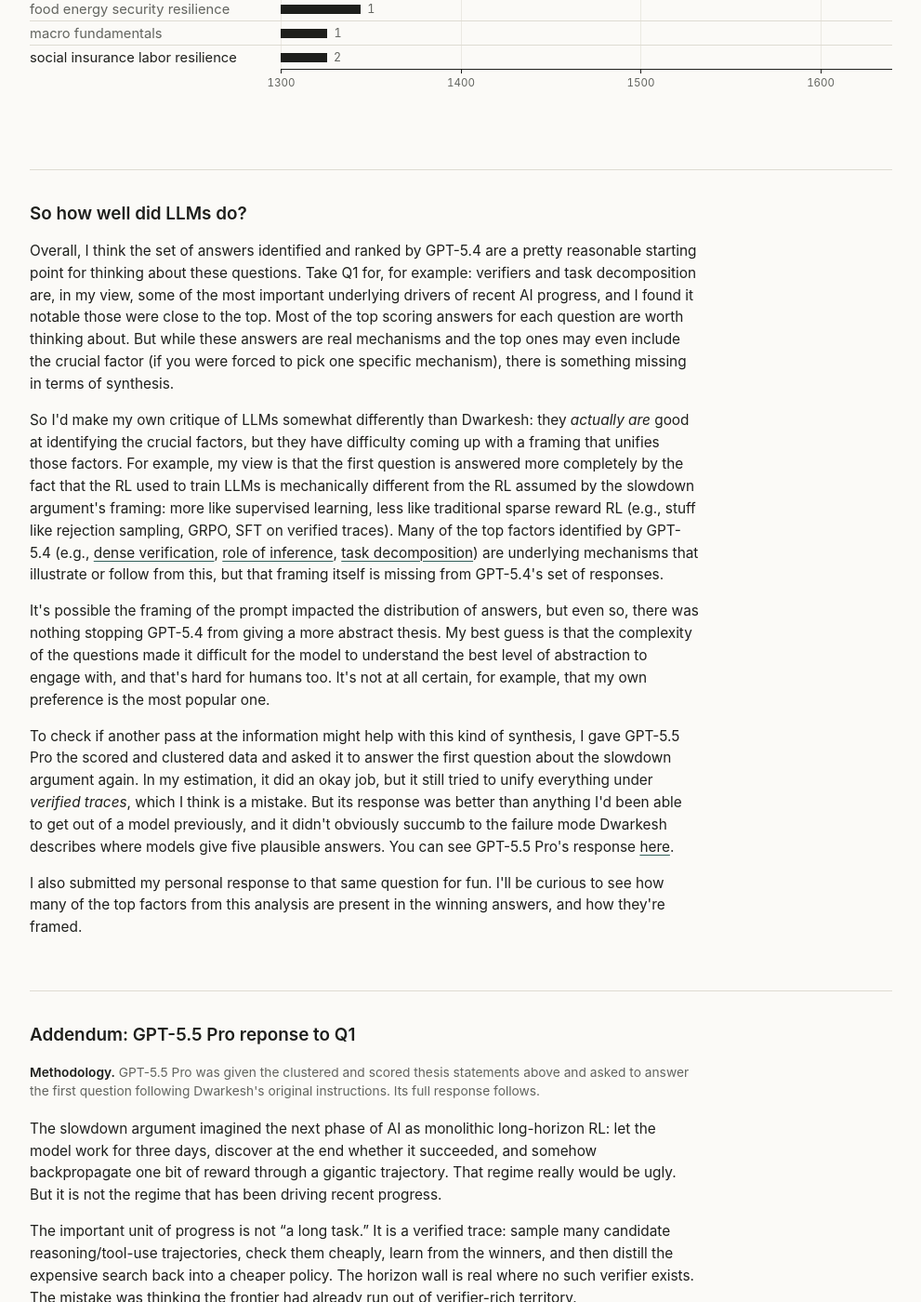
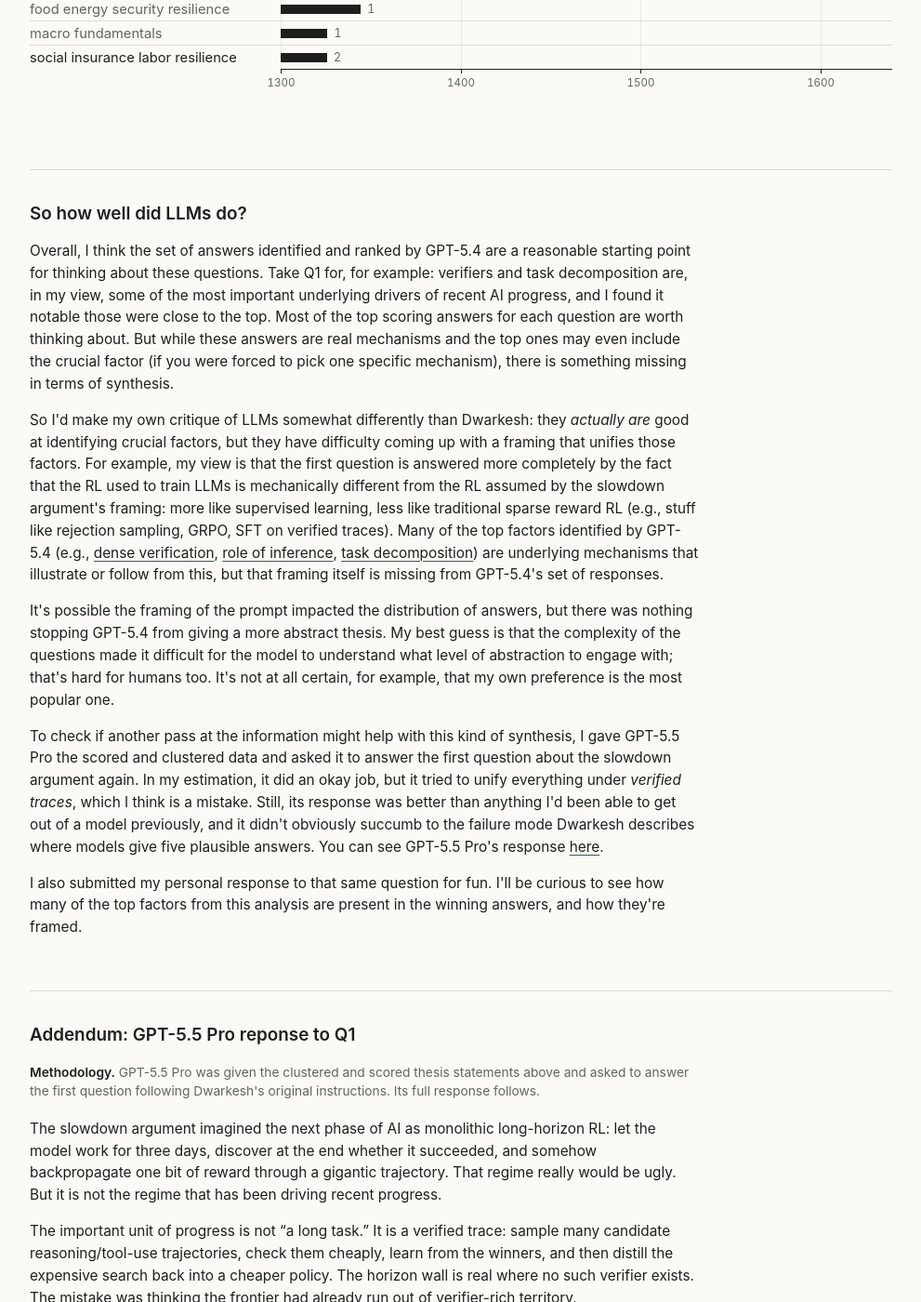
Before and after one commit to Ejhfast/ejhfast.github.com, a Jekyll site: the page llms-find-the-right-factors-but-miss-the-frame.html, which Jekyll copies as it is, in a window 1280 px wide and 1400 px high, scrolled down 3501 px. Shown: the whole window at 93% size, without its empty margins (144-1135 px from the left). Built offline with Jekyll 4.4.1, drawn with Linux system fonts in a browser that asks for light colours; some of the changed text lies outside the part shown.

Commit message:
Polish LLM essay wording

```diff
--- a/llms-find-the-right-factors-but-miss-the-frame.html
+++ b/llms-find-the-right-factors-but-miss-the-frame.html
@@ -397,7 +397,7 @@
 
   <div class="overview">
     <p>
-      Dwarkesh Patel recently launched a <a href="https://www.dwarkesh.com/p/blog-prize">Blog Prize</a> for four big questions about AI. He pointed out that LLM responses to these kinds of questions fall into the failure mode of giving &ldquo;5 plausible answers&rdquo; but not &ldquo;the context and taste to identify the crucial factor.&rdquo; That generally aligns with my own experience, but I was curious to investigate this more rigorously. So I queried LLMs repeatedly for answers to each of the questions, then Elo scored, clustered, and aggregated the responses.
+      Dwarkesh Patel recently launched a <a href="https://www.dwarkesh.com/p/blog-prize">Blog Prize</a> for four big questions about AI. He pointed out that LLM responses to these kinds of questions fall into the failure mode of giving &ldquo;5 plausible answers&rdquo; but not &ldquo;the context and taste to identify the crucial factor.&rdquo; That generally aligns with my own experience, but I was curious to investigate it more rigorously. So I queried LLMs repeatedly for answers to each of the questions, and then Elo scored, clustered, and aggregated the responses.
     </p>
   </div>
 </header>
@@ -406,7 +406,7 @@
 
 <div class="methodology">
   <p>
-    <strong>Methodology.</strong> I queried the GPT-5.4 API ten times for each of Dwarkesh's questions, where each query asked for the ten thesis statements for essays answering the question. Thesis statements were aggregated per question and then Elo scored against each other in a pairwise Elo tournament, also run on GPT-5.4 via a few thousand independent API calls (one per matchup). Finally, I clustered them with the help of Claude Opus 4.7. Each cluster was given a summary and is depicted below alongside the size of its sample and the <em>mean Elo</em> score of its members. Bars show each cluster's <em>mean Elo</em>. Hover any row for the full cluster description and the top-ranked response. Singleton clusters where the cluster is formed of a single response are rendered in <span style="color: var(--muted);">lighter gray</span>.
+    <strong>Methodology.</strong> I queried the GPT-5.4 API ten times for each of Dwarkesh's questions, where each query asked for ten thesis statements for essays answering the question. Thesis statements were aggregated per question and then Elo scored against each other in a pairwise Elo tournament, also run on GPT-5.4 via a few thousand independent API calls (one per matchup). Finally, I clustered them with the help of Claude Opus 4.7. Each cluster was given a summary and is depicted below alongside the size of its sample and the <em>mean Elo</em> score of its members. Bars show each cluster's <em>mean Elo</em>. Hover any row for the full cluster description and the top-ranked response. Singleton clusters where the cluster is formed of a single response are rendered in <span style="color: var(--muted);">lighter gray</span>.
   </p>
 </div>
 
@@ -1751,16 +1751,16 @@
 
 <div class="overview">
   <p>
-    Overall, I think the set of answers identified and ranked by GPT-5.4 are a pretty reasonable starting point for thinking about these questions. Take Q1 for, for example: verifiers and task decomposition are, in my view, some of the most important underlying drivers of recent AI progress, and I found it notable those were close to the top. Most of the top scoring answers for each question are worth thinking about. But while these answers are real mechanisms and the top ones may even include the crucial factor (if you were forced to pick one specific mechanism), there is something missing in terms of synthesis.
+    Overall, I think the set of answers identified and ranked by GPT-5.4 are a reasonable starting point for thinking about these questions. Take Q1 for, for example: verifiers and task decomposition are, in my view, some of the most important underlying drivers of recent AI progress, and I found it notable those were close to the top. Most of the top scoring answers for each question are worth thinking about. But while these answers are real mechanisms and the top ones may even include the crucial factor (if you were forced to pick one specific mechanism), there is something missing in terms of synthesis.
   </p>
   <p>
-    So I'd make my own critique of LLMs somewhat differently than Dwarkesh: they <em>actually are</em> good at identifying the crucial factors, but they have difficulty coming up with a framing that unifies those factors. For example, my view is that the first question is answered more completely by the fact that the RL used to train LLMs is mechanically different from the RL assumed by the slowdown argument's framing: more like supervised learning, less like traditional sparse reward RL (e.g., stuff like rejection sampling, GRPO, SFT on verified traces). Many of the top factors identified by GPT-5.4 (e.g., <a href="#cluster-rl_progress_timelines-verifier_dense_signal">dense verification</a>, <a href="#cluster-rl_progress_timelines-inference_time_search">role of inference</a>, <a href="#cluster-rl_progress_timelines-task_decomposition">task decomposition</a>) are underlying mechanisms that illustrate or follow from this, but that framing itself is missing from GPT-5.4's set of responses.
+    So I'd make my own critique of LLMs somewhat differently than Dwarkesh: they <em>actually are</em> good at identifying crucial factors, but they have difficulty coming up with a framing that unifies those factors. For example, my view is that the first question is answered more completely by the fact that the RL used to train LLMs is mechanically different from the RL assumed by the slowdown argument's framing: more like supervised learning, less like traditional sparse reward RL (e.g., stuff like rejection sampling, GRPO, SFT on verified traces). Many of the top factors identified by GPT-5.4 (e.g., <a href="#cluster-rl_progress_timelines-verifier_dense_signal">dense verification</a>, <a href="#cluster-rl_progress_timelines-inference_time_search">role of inference</a>, <a href="#cluster-rl_progress_timelines-task_decomposition">task decomposition</a>) are underlying mechanisms that illustrate or follow from this, but that framing itself is missing from GPT-5.4's set of responses.
   </p>
   <p>
-    It's possible the framing of the prompt impacted the distribution of answers, but even so, there was nothing stopping GPT-5.4 from giving a more abstract thesis. My best guess is that the complexity of the questions made it difficult for the model to understand the best level of abstraction to engage with, and that's hard for humans too. It's not at all certain, for example, that my own preference is the most popular one.
+    It's possible the framing of the prompt impacted the distribution of answers, but there was nothing stopping GPT-5.4 from giving a more abstract thesis. My best guess is that the complexity of the questions made it difficult for the model to understand what level of abstraction to engage with; that's hard for humans too. It's not at all certain, for example, that my own preference is the most popular one.
   </p>
   <p>
-    To check if another pass at the information might help with this kind of synthesis, I gave GPT-5.5 Pro the scored and clustered data and asked it to answer the first question about the slowdown argument again. In my estimation, it did an okay job, but it still tried to unify everything under <em>verified traces</em>, which I think is a mistake. But its response was better than anything I'd been able to get out of a model previously, and it didn't obviously succumb to the failure mode Dwarkesh describes where models give five plausible answers. You can see GPT-5.5 Pro's response <a href="#gpt55-response">here</a>.
+    To check if another pass at the information might help with this kind of synthesis, I gave GPT-5.5 Pro the scored and clustered data and asked it to answer the first question about the slowdown argument again. In my estimation, it did an okay job, but it tried to unify everything under <em>verified traces</em>, which I think is a mistake. Still, its response was better than anything I'd been able to get out of a model previously, and it didn't obviously succumb to the failure mode Dwarkesh describes where models give five plausible answers. You can see GPT-5.5 Pro's response <a href="#gpt55-response">here</a>.
   </p>
   <p>
     I also submitted my personal response to that same question for fun. I'll be curious to see how many of the top factors from this analysis are present in the winning answers, and how they're framed.
```
